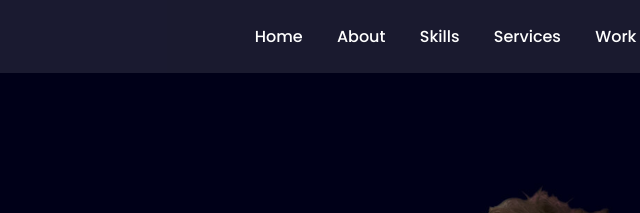
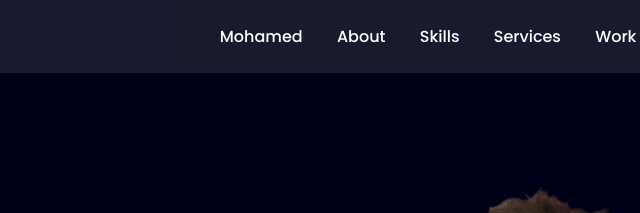
Before and after one commit to MOHAMED694-coder/MON-PORTOFOLIO, a plain HTML site: page index.html in a window 1280 px wide. Shown: the top 213 px of the page, 344-984 px from the left. Drawn offline with nearby package versions, Linux system fonts and the light colour scheme.

Commit message:
changer un fichier index

```diff
--- a/index.html
+++ b/index.html
@@ -15,7 +15,7 @@
         <a href="" class="brand" data-aos="zoom-in" data-aos-duration="1000">Adam</a>
         <div class="menu-btn"></div>
         <div class="navigation">
-            <a href="#main" data-aos="fade-up" data-aos-duration="1000" data-aos-delay="100">Home</a>
+            <a href="#main" data-aos="fade-up" data-aos-duration="1000" data-aos-delay="100">Mohamed</a>
             <a href="#about"data-aos="fade-up" data-aos-duration="1000" data-aos-delay="200">About</a>
             <a href="#skills" data-aos="fade-up" data-aos-duration="1000" data-aos-delay="300">Skills</a>
             <a href="#services" data-aos="fade-up" data-aos-duration="1000" data-aos-delay="400">Services</a>
```
